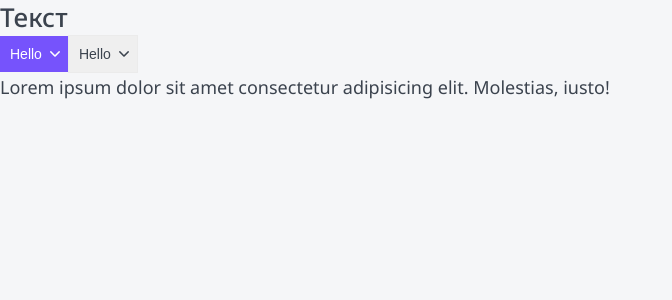
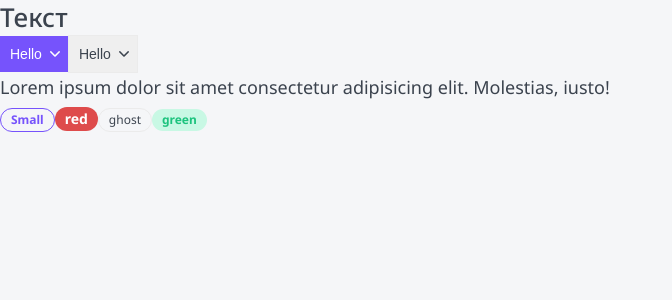
Before and after one commit to kiricle/movies-app, a Next.js app: page / in a window 1280 px wide. Shown: the top 300 px of the page, without its empty margins (0-672 px from the left). Built offline with nearby package versions, Linux system fonts and the light colour scheme.

Commit message:
create tag component

```diff
--- a/next.config.js
+++ b/next.config.js
@@ -5,7 +5,7 @@
         config.module.rules.push({
             test: /\.svg$/i,
             issuer: /\.[jt]sx?$/,
-            use: ['@svgr/core'],
+            use: ['@svgr/webpack'],
         });
 
         return config;
--- a/src/components/Paragraph/Paragraph.props.ts
+++ b/src/components/Paragraph/Paragraph.props.ts
@@ -1,6 +1,6 @@
-import { DetailedHTMLProps, HTMLAttributes } from 'react';
+import { DetailedHTMLProps, HTMLAttributes, ReactNode } from 'react';
 
 export interface ParagraphProps extends DetailedHTMLProps<HTMLAttributes<HTMLParagraphElement>, HTMLParagraphElement>{
     size?: 's' | 'm' | 'l';
-    children: React.ReactNode;
+    children: ReactNode;
 }
--- /dev/null
+++ b/src/components/Tag/Tag.module.css
@@ -0,0 +1,47 @@
+.tag {
+    display: inline-block;
+
+    margin-top: 5px;
+    border-radius: 20px;
+}
+
+.s {
+    padding: 5px 10px;
+    font-size: 12px;
+    line-height: 12px;
+}
+
+.m {
+    padding: 5px 10px;
+    font-size: 14px;
+    line-height: 14px;
+}
+
+.ghost {
+    border: 1px solid var(--gray-light);
+}
+
+.red {
+    color: var(--white);
+    background-color: #DE4B4B;
+    font-weight: bold;
+}
+
+.gray {
+    color: var(--white);
+    background-color: #B3C0D9;
+    font-weight: bold;
+}
+
+.green {
+    color: var(--green);
+    background-color: var(--green-light);
+    font-weight: bold;
+}
+
+.primary {
+    color: var(--primary);
+    background: none;
+    border: 1px solid var(--primary);
+    font-weight: bold;
+}
--- /dev/null
+++ b/src/components/Tag/Tag.tsx
@@ -0,0 +1,31 @@
+import { TagProps } from './TagProps';
+import cn from 'classnames';
+import styles from './Tag.module.css';
+
+export const Tag = ({
+    size = 'm',
+    children,
+    href,
+    color = 'ghost',
+    className,
+    ...props
+}: TagProps): JSX.Element => {
+    const classes = cn(styles.tag, className, {
+        [styles.s]: size === 's',
+        [styles.m]: size === 'm',
+        [styles.ghost]: color === 'ghost',
+        [styles.red]: color === 'red',
+        [styles.green]: color === 'green',
+        [styles.primary]: color === 'primary',
+        [styles.grey]: color === 'grey',
+    });
+
+    return (
+        <div
+            className={classes}
+            {...props}
+        >
+            {href ? <a href={href}>{children}</a> : children}
+        </div>
+    );
+};
--- /dev/null
+++ b/src/components/Tag/TagProps.ts
@@ -0,0 +1,8 @@
+import { DetailedHTMLProps, HTMLAttributes, ReactNode } from 'react';
+
+export interface TagProps extends DetailedHTMLProps<HTMLAttributes<HTMLDivElement>, HTMLDivElement>{
+    size?: 's' | 'm';
+    color?: 'ghost' | 'red' | 'grey' | 'green' | 'primary';
+    children: ReactNode;
+    href?: string;
+}
--- a/src/components/index.ts
+++ b/src/components/index.ts
@@ -1,3 +1,4 @@
 export * from './Htag/Htag';
 export * from './Button/Button';
 export * from './Paragraph/Paragraph';
+export * from './Tag/Tag';
--- a/src/pages/index.tsx
+++ b/src/pages/index.tsx
@@ -1,4 +1,4 @@
-import { Htag, Button, Paragraph } from '@/components';
+import { Htag, Button, Paragraph, Tag } from '@/components';
 import { Noto_Sans } from 'next/font/google';
 
 const notoSans = Noto_Sans({
@@ -26,6 +26,10 @@
                 Lorem ipsum dolor sit amet consectetur adipisicing elit.
                 Molestias, iusto!
             </Paragraph>
+            <Tag size='s' color='primary'>Small</Tag>
+            <Tag size='m' color='red'>red</Tag>
+            <Tag size='s' color='ghost'>ghost</Tag>
+            <Tag size='s' color='green'>green</Tag>
         </>
     );
 }
```
